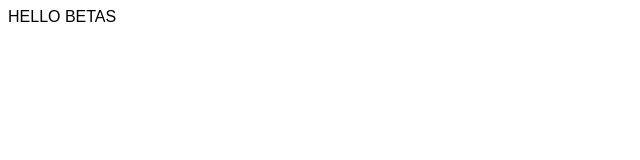
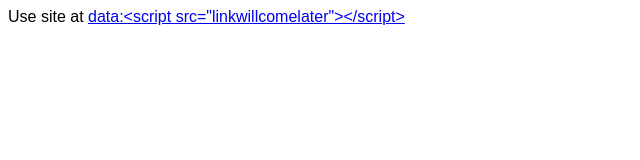
Before and after one commit to sg631/project8956, a plain HTML site: page index.html in a window 1280 px wide. Shown: the whole page, without its empty margins (0-640 px from the left). Drawn offline with Linux system fonts and the light colour scheme.

Commit message:
Update index.html

```diff
--- a/index.html
+++ b/index.html
@@ -9,7 +9,7 @@
 <script src=""></script>
 <body>
 <div class="">
- HELLO BETAS
+ Use site at <a href='data:&lt;script src="linkwillcomelater"&gt;&lt;/script&gt;'>data:&lt;script src="linkwillcomelater"&gt;&lt;/script&gt;</a>
 </div>
 
 </body>
```
